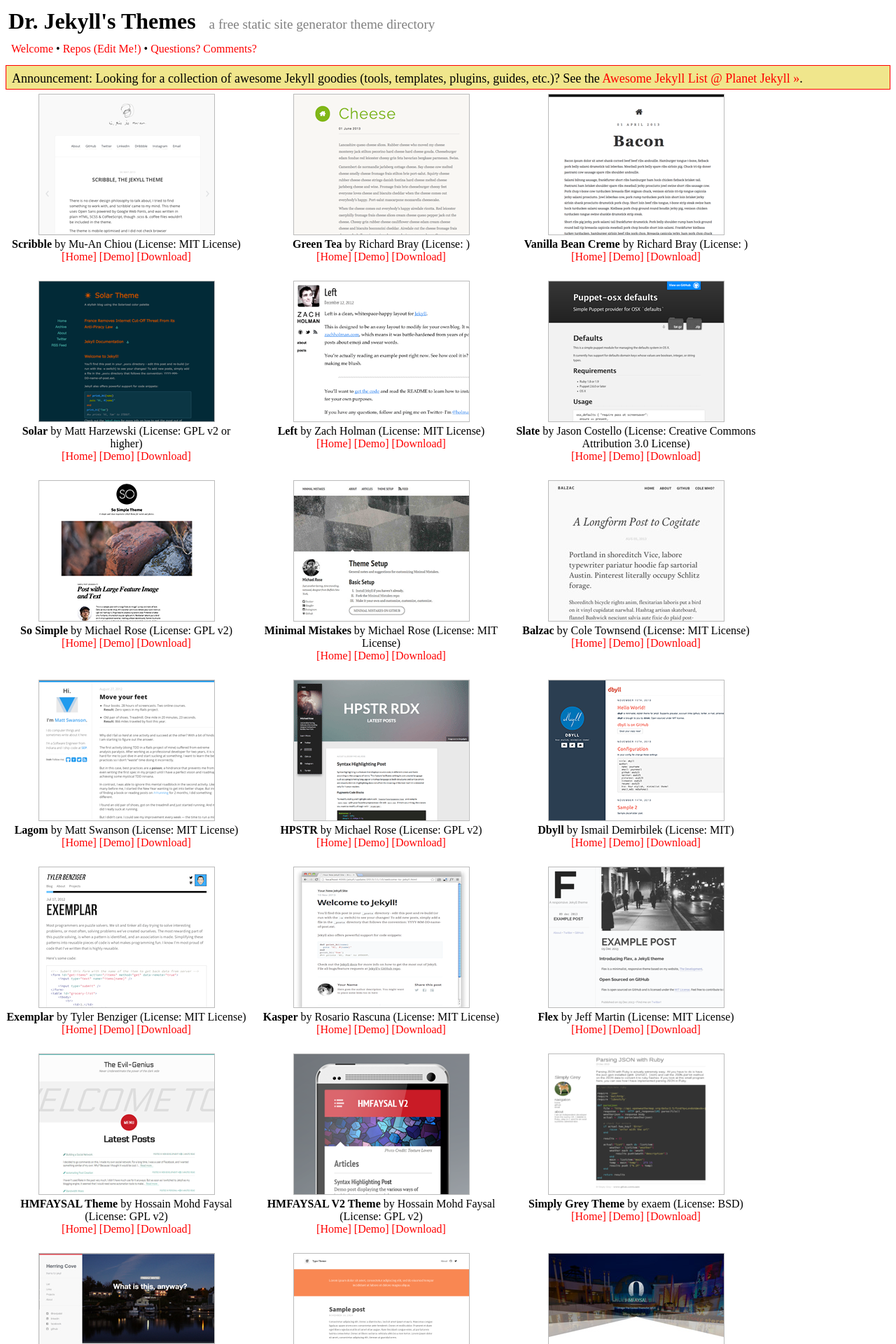
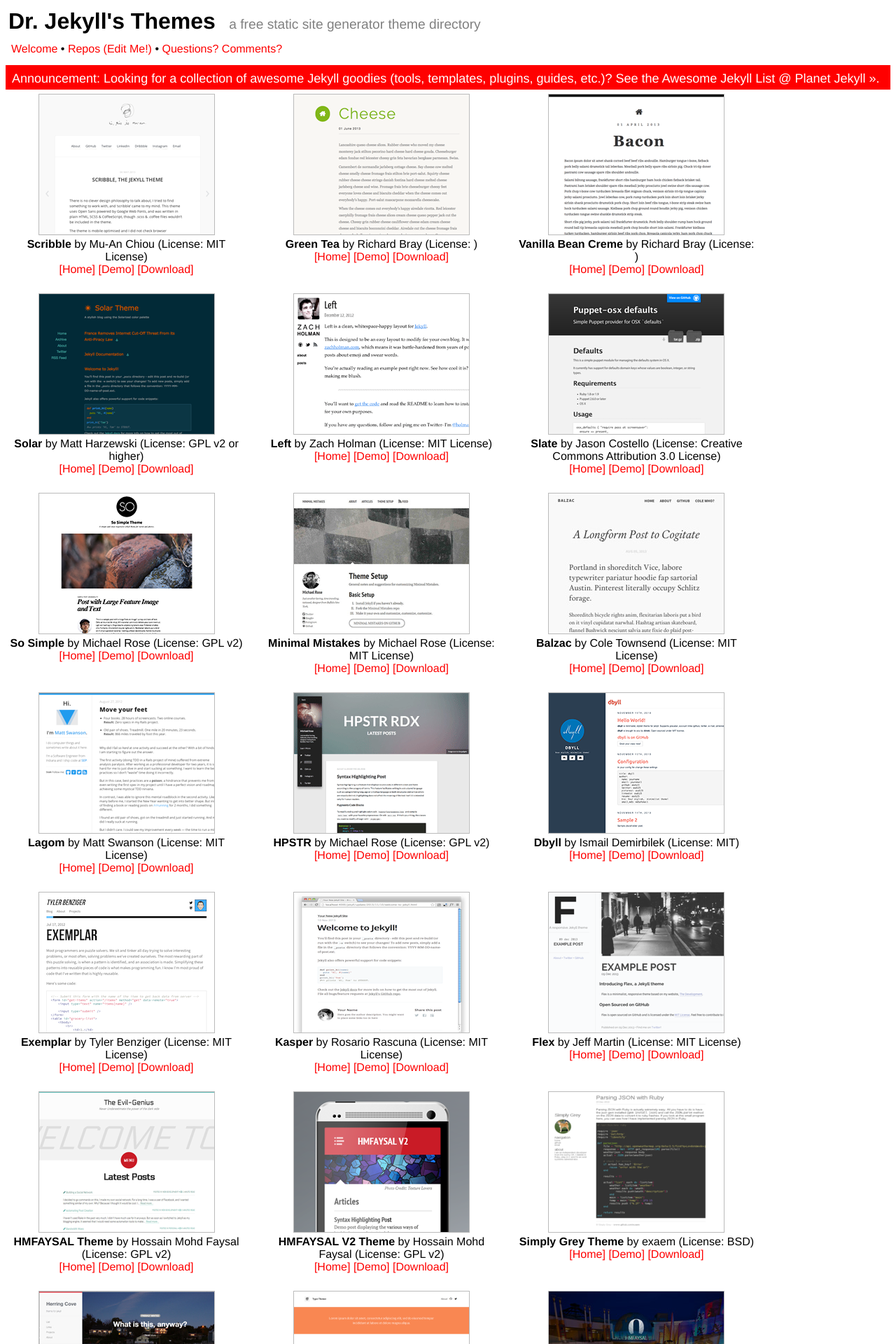
Before and after one commit to drjekyllthemes/drjekyllthemes.github.io, a Jekyll site: the page built from index.html, in a window 1280 px wide. Shown: the top 1920 px of the page at 70% size. Built offline with Jekyll 4.4.1, drawn with Linux system fonts in a browser that asks for light colours.

Commit message:
up announce

```diff
--- /dev/null
+++ b/css/_gallery.scss
@@ -0,0 +1,22 @@
+
+.gallery {
+
+  .theme {
+    display: inline-block;
+    vertical-align: top;
+    text-align: center;
+
+    width: 345px;   /* note: 330+15px add margin+border */
+    margin-right: 15px;
+    margin-bottom: 15px;
+
+    .theme-info {
+      margin-bottom: 10px;
+    }
+
+    .theme-preview img   {
+      border: 1px solid #bbb;
+    }
+
+  } // .theme
+} // .gallery
--- a/css/_settings.scss
+++ b/css/_settings.scss
@@ -1,2 +1,9 @@
 ///////////////////////////////////////
 // css theme variables / settings
+
+
+$font-family: Helvetica,Arial,sans-serif;
+
+$color-primary: red;
+
+$color-link-hover: yellow;
--- a/css/style.scss
+++ b/css/style.scss
@@ -5,14 +5,19 @@
 @import 'settings';
 
 
+body {
+  font-family: $font-family;
+}
+
+
 a, a:visited {
-  color: red;
+  color: $color-primary;
   text-decoration: none;
 }
 
 a:hover {
   text-decoration: underline;
-  background-color: yellow;
+  background-color: $color-link-hover;
 }
 
 
@@ -37,14 +42,26 @@ a:hover {
 
 
 .announce {
-  // background-color: #ff4500;   // OrangeRed (see wikipedia webcolors)
-  background-color: #f0e68c;  // Khaki
-
+  background-color: $color-primary; // red;
+  color: white;
   font-size: 18px;
   padding: 8px 8px 4px 8px; /* top right bottom left */
   margin: 6px 0 6px 0; /* top right bottom left */
-  border: 1px solid red;
-}
+  border: 1px solid $color-primary;
+
+  a {
+   color: white;
+   text-decoration: none;
+   &:visited {
+    color: white;
+   }
+   &:hover {
+    color: $color-primary; // red;
+    background-color: white;
+   }
+  }
+} // .announce
+
 
 
 #nav {
@@ -59,26 +76,4 @@ a:hover {
   }
 }
 
-
-
-.gallery {
-
-  .theme {
-    display: inline-block;
-    vertical-align: top;
-    text-align: center;
-
-    width: 345px;   /* note: 330+15px add margin+border */
-    margin-right: 15px;
-    margin-bottom: 15px;
-
-    .theme-info {
-      margin-bottom: 10px;
-    }
-
-    .theme-preview img   {
-      border: 1px solid #bbb;
-    }
-
-  } // .theme
-} // .gallery
+@import 'gallery';
```
